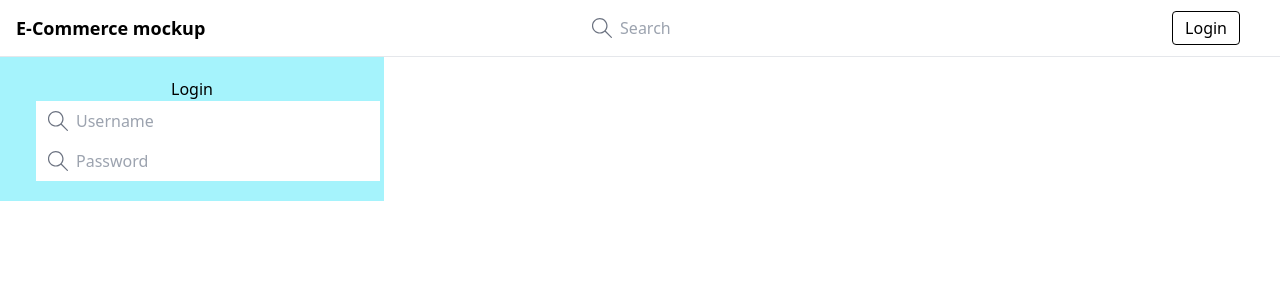
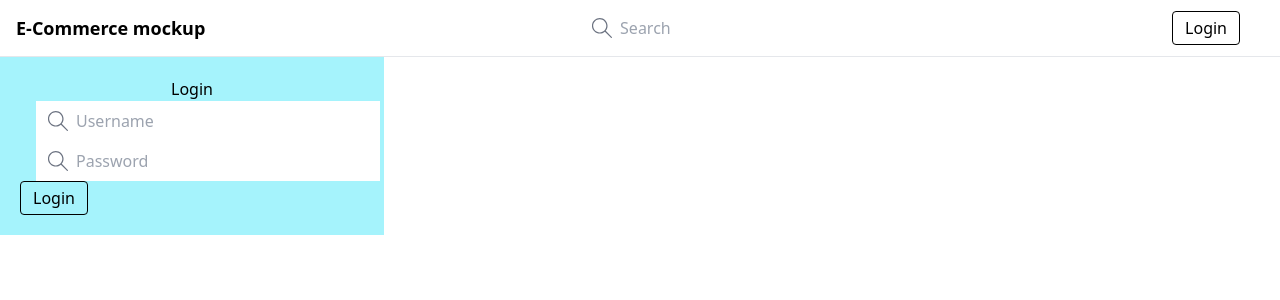
Before and after one commit to TarasMamch/e-commerce-mockup, a React (Create React App) app: page /login in a window 1280 px wide. Shown: the top 300 px of the page. Built offline with nearby package versions, Linux system fonts and the light colour scheme.

Commit message:
added button component

```diff
--- /dev/null
+++ b/src/components/Button.js
@@ -0,0 +1,7 @@
+export default function Button({ children }) {
+    return (
+        <button className="border border-black rounded py-1 px-3">
+            {children}
+        </button>
+    )
+}
--- a/src/components/Header.js
+++ b/src/components/Header.js
@@ -1,13 +1,14 @@
 import { useState, useEffect } from "react"
 import { SlBasket } from "react-icons/sl";
 import TextBar from "./TextBar"
+import Button from "./Button";
 
 function Header() {
     const [searchInput, setSearchInput] = useState("")
     const [submit, setSubmit] = useState(false)
 
     useEffect(() => {
-        console.log(searchInput)
+        // console.log(searchInput)
     }, [submit])
 
     return (
@@ -21,9 +22,7 @@ function Header() {
                 <TextBar placeholder="Search" input={searchInput} setInput={setSearchInput} setSubmit={setSubmit} />
             </div>
             <div className="mr-10">
-                <button className="border border-black rounded py-1 px-3">
-                    Login
-                </button>
+                <Button>Login</Button>
                 {/* <SlBasket /> */}
             </div>
         </div>
--- a/src/pages/LoginPage.js
+++ b/src/pages/LoginPage.js
@@ -1,5 +1,6 @@
 import { useState, useEffect } from "react"
 import TextBar from "../components/TextBar"
+import Button from "../components/Button"
 
 function LoginPage() {
     const [usernameInput, setUsernameInput] = useState("")
@@ -7,7 +8,9 @@ function LoginPage() {
     const [submit, setSubmit] = useState(false)
 
     useEffect(() => {
-        console.log(usernameInput, passwordInput)
+        if (usernameInput.length > 0 & passwordInput.length > 0) {
+            console.log("test")
+        }
     }, [submit])
 
     return (
@@ -18,6 +21,7 @@ function LoginPage() {
                 </div>
                 <TextBar placeholder="Username" input={usernameInput} setInput={setUsernameInput} setSubmit={setSubmit} />
                 <TextBar placeholder="Password" input={passwordInput} setInput={setPasswordInput} setSubmit={setSubmit} />
+                <Button>Login</Button>
             </div>
         </div>
     )
```
